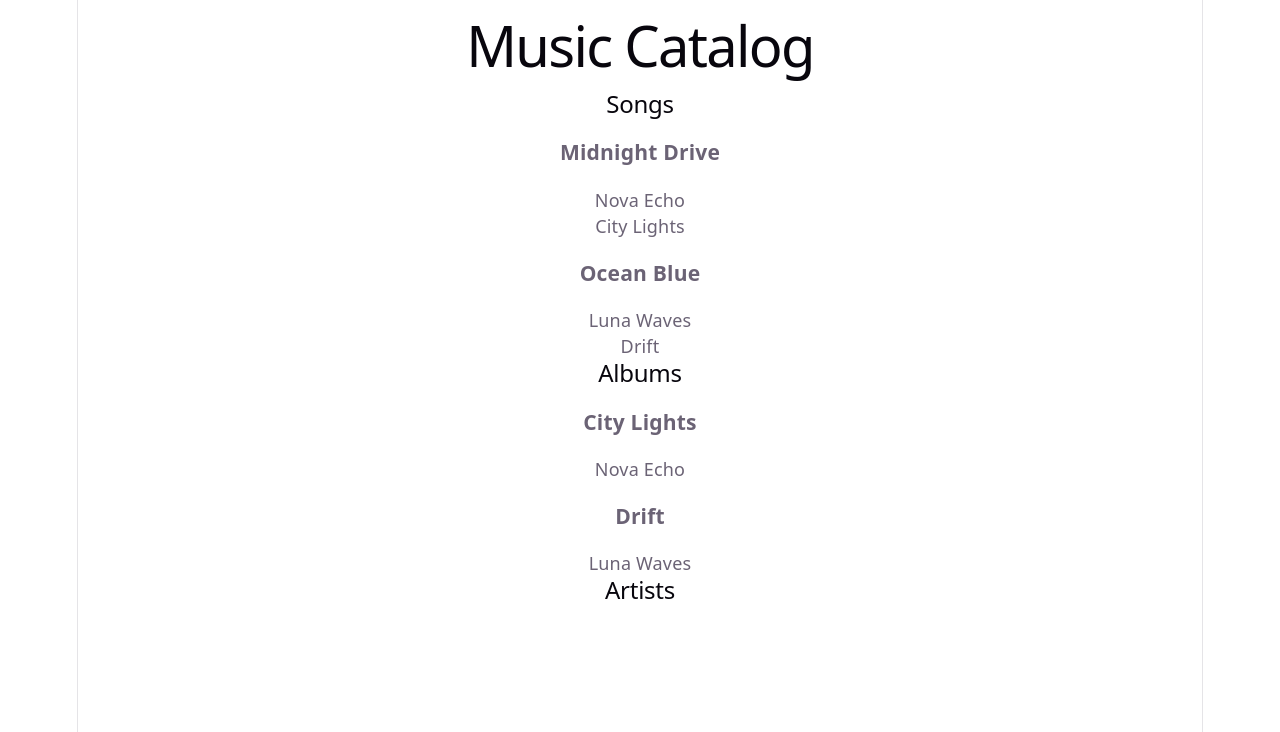
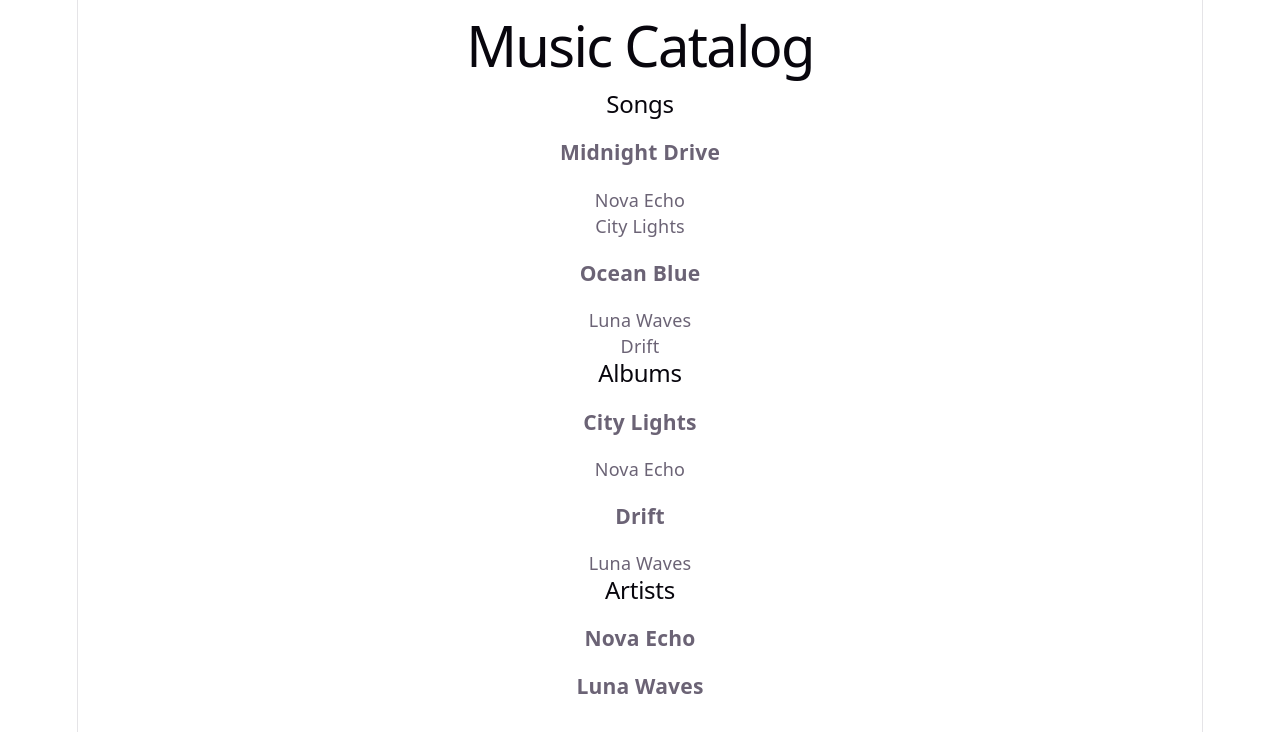
Before and after one commit to esereya-cmd/soundwaves, a React app in the folder frontend/: page / in a window 1280 px wide. Shown: the top 732 px of the page. Built offline with nearby package versions, Linux system fonts and the light colour scheme; the HTML template or start-up script is replaced by a standard one.

Commit message:
feat: add artist cards to music catalog

```diff
--- /dev/null
+++ b/frontend/src/components/media/ArtistCard.jsx
@@ -0,0 +1,9 @@
+function ArtistCard({ name }) {
+  return (
+    <article>
+      <h3>{name}</h3>
+    </article>
+  );
+}
+
+export default ArtistCard;
--- a/frontend/src/pages/Catalog.jsx
+++ b/frontend/src/pages/Catalog.jsx
@@ -1,6 +1,11 @@
 import SongCard from "../components/media/SongCard";
 import AlbumCard from "../components/media/AlbumCard";
-import { mockSongs, mockAlbums } from "../data/mockCatalog";
+import ArtistCard from "../components/media/ArtistCard";
+import {
+  mockSongs,
+  mockAlbums,
+  mockArtists,
+} from "../data/mockCatalog";
 
 function Catalog() {
   return (
@@ -34,6 +39,13 @@ function Catalog() {
 
       <section>
         <h2>Artists</h2>
+
+        {mockArtists.map((artist) => (
+          <ArtistCard
+            key={artist.id}
+            name={artist.name}
+          />
+        ))}
       </section>
     </main>
   );
```
